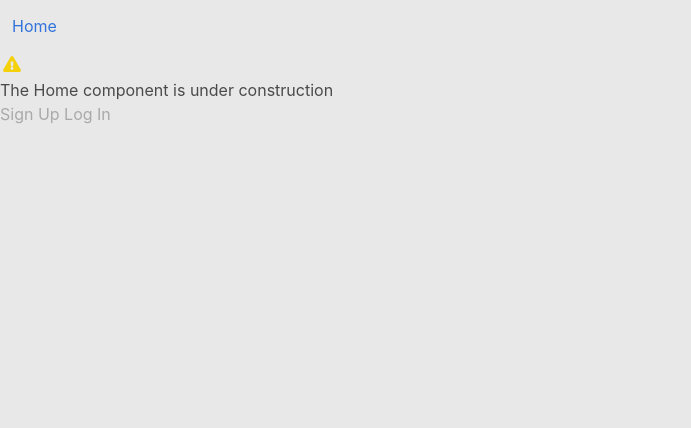
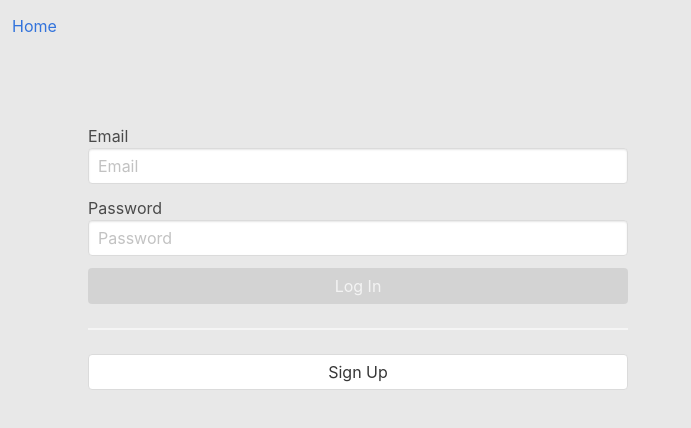
Before and after one commit to slo-coders/tuber, a React app: page /#/home in a window 1280 px wide. Shown: the whole page, without its empty margins (0-691 px from the left). Built offline with nearby package versions, Linux system fonts and the light colour scheme; no server answers.

Commit message:
displays login form and sign up button

```diff
--- a/client/components/containers/Home.js
+++ b/client/components/containers/Home.js
@@ -1,6 +1,6 @@
 import React from 'react';
-import { Link } from 'react-router-dom';
 import { CSSTransitionGroup } from 'react-transition-group';
+import LoginForm from './LoginForm';
 
 const Home = () => {
   return (
@@ -11,13 +11,14 @@ const Home = () => {
       transitionLeaveTimeout={9000}
       transitionEnterTimeout={9000}
     >
-      <div>
-        <span className="icon has-text-warning">
-          <i className="fas fa-exclamation-triangle"></i>
-        </span>
-        <div>The Home component is under construction</div>
-        <Link to="/signup">Sign Up</Link>
-        <Link to="/login"> Log In </Link>
+      <div className="section">
+        <div className="container">
+          <div className="level">
+            <div className="column">
+              <LoginForm/>
+            </div>
+          </div>
+        </div>
       </div>
     </CSSTransitionGroup>
   );
--- a/client/components/containers/LoginForm.js
+++ b/client/components/containers/LoginForm.js
@@ -5,8 +5,9 @@ import {
   fetchLoggedInThunked,
 } from '../../actions/sessionActions';
 import PropTypes from 'prop-types';
+import { Link } from 'react-router-dom';
 
-//save for sever resart
+//save for sever restart
 
 export class LoginForm extends Component {
   constructor(props) {
@@ -32,7 +33,7 @@ export class LoginForm extends Component {
 
   render() {
     return (
-      <div className="column is-one-third">
+      <div className="column is-half is-center">
         <form className="LoginForm" onSubmit={this.onSubmit}>
           <div className="field">
             <div className="control">
@@ -60,13 +61,20 @@ export class LoginForm extends Component {
               />
             </div>
           </div>
-          <div className="buttons">
+          <div className="button-box_login">
             <button
               disabled={this.state.email && this.state.password ? false : true}
               className="button is-primary"
             >
               Log In
             </button>
+            <hr/>
+            <Link
+              className='button'
+              to ='/signup'
+            >
+              Sign Up
+            </Link>
           </div>
         </form>
       </div>
--- a/public/styles/extrastyles.css
+++ b/public/styles/extrastyles.css
@@ -19,7 +19,15 @@ a > svg {
 
 /* CSS className stylings */
 .tile {
-  background-color: #4a4a4a; }
+  background-color: #4a4a4a;
+}
+.button-box_login {
+  display: flex;
+  flex-direction: column;
+}
+
+/* CSS id stylings */
+
 
 /* CSS Transition group animations */
 .componentFadeIn-appear {
```
